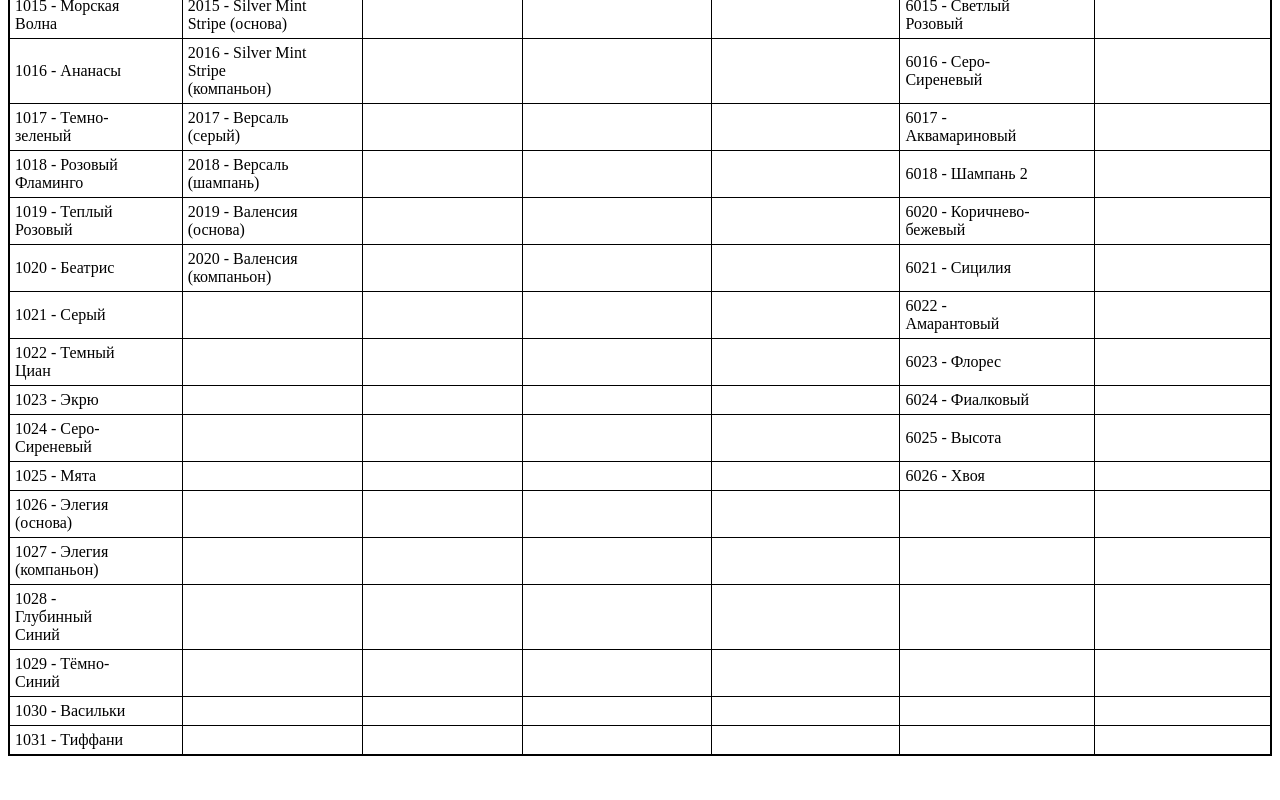
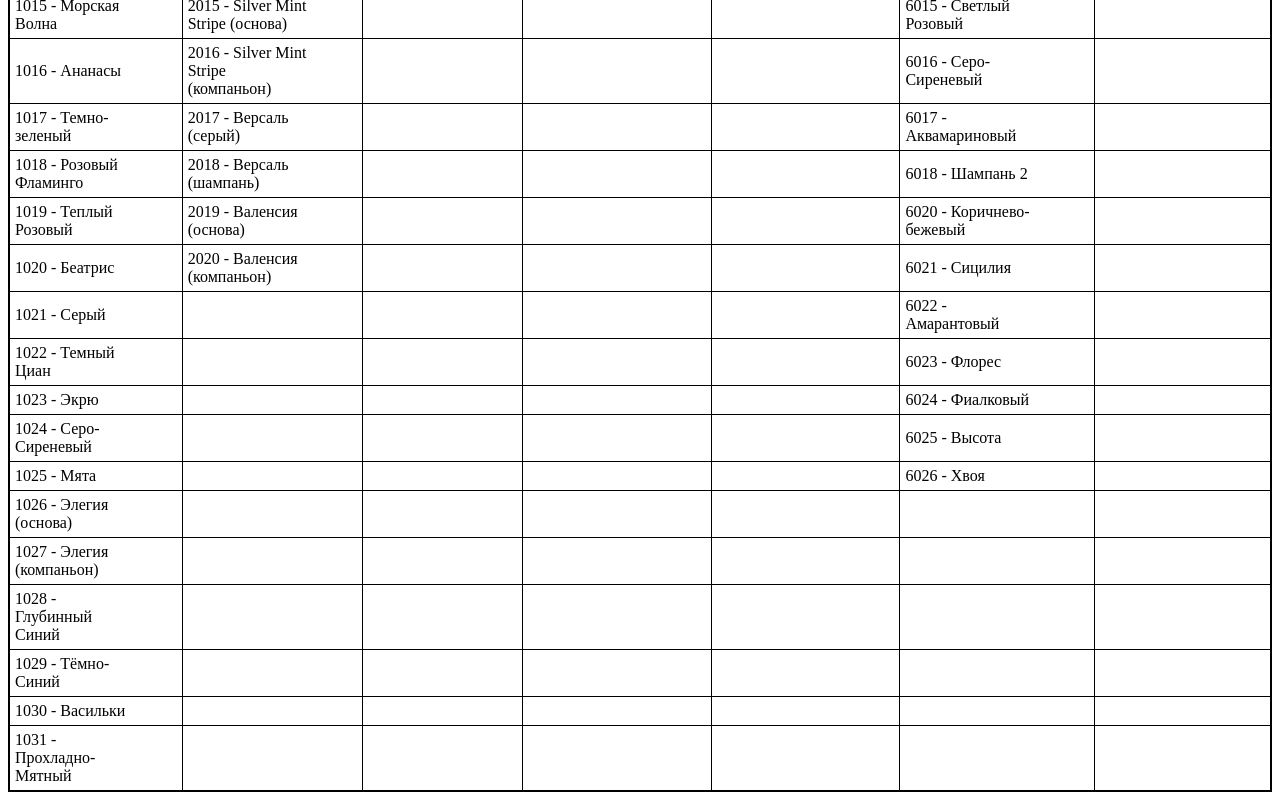
Before and after one commit to sanarise/verba-gen-samples, a website: page data/output/print_table.html in a window 1280 px wide. Shown: the part 896-1696 px from the top of the page. Before the commit the page ends 1660 px from the top, so only its background shows below. Drawn offline with Linux system fonts and the light colour scheme.

Commit message:
Update print table

```diff
--- a/data/output/print_table.html
+++ b/data/output/print_table.html
@@ -39,7 +39,7 @@
     <tr><td>1028 - Глубинный Синий</td><td></td><td></td><td></td><td></td><td></td><td></td></tr>
     <tr><td>1029 - Тёмно-Синий</td><td></td><td></td><td></td><td></td><td></td><td></td></tr>
     <tr><td>1030 - Васильки</td><td></td><td></td><td></td><td></td><td></td><td></td></tr>
-    <tr><td>1031 - Тиффани</td><td></td><td></td><td></td><td></td><td></td><td></td></tr>
+    <tr><td>1031 - Прохладно-Мятный</td><td></td><td></td><td></td><td></td><td></td><td></td></tr>
     </table>
   </body>
 </html>
```
